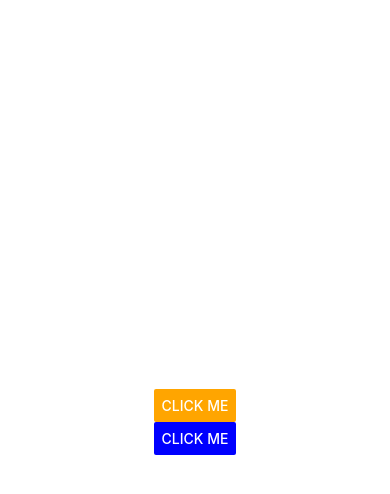
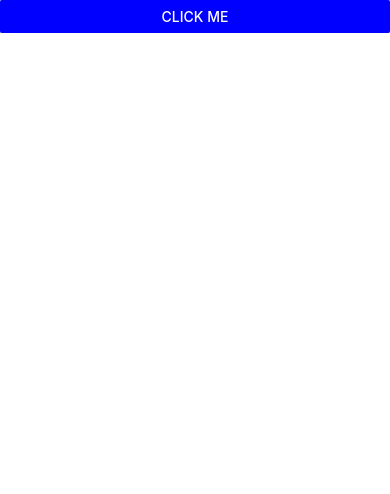
Before and after one commit to Dev-Davis/DoneWithIt, a React Native app: screen / in a window 390 px wide. Shown: the top 494 px of the page. Built offline with nearby package versions, Linux system fonts and the light colour scheme.

Commit message:
Worked with some styling components

```diff
--- a/App.js
+++ b/App.js
@@ -9,15 +9,7 @@
 
 export default function App() {
   return (
-    <SafeAreaView style={styles.container}>
-      <Button
-        color="orange"
-        title="Click Me"
-        onPress={() => Alert.alert("My title", "My Message", [
-          { text: "Yes", onPress: () => console.log("you pressed yes") },
-          { text: "No", onPress: () => console.log("you pressed no") }
-        ])}
-      />
+    <SafeAreaView style={safeViewStyle}>
       <Button
         color="blue"
         title="Click Me"
@@ -29,6 +21,8 @@
   );
 }
 
+const safeViewStyle = { backgroundColor: "silver" }
+
 const styles = StyleSheet.create({
   container: {
     flex: 1,
```
